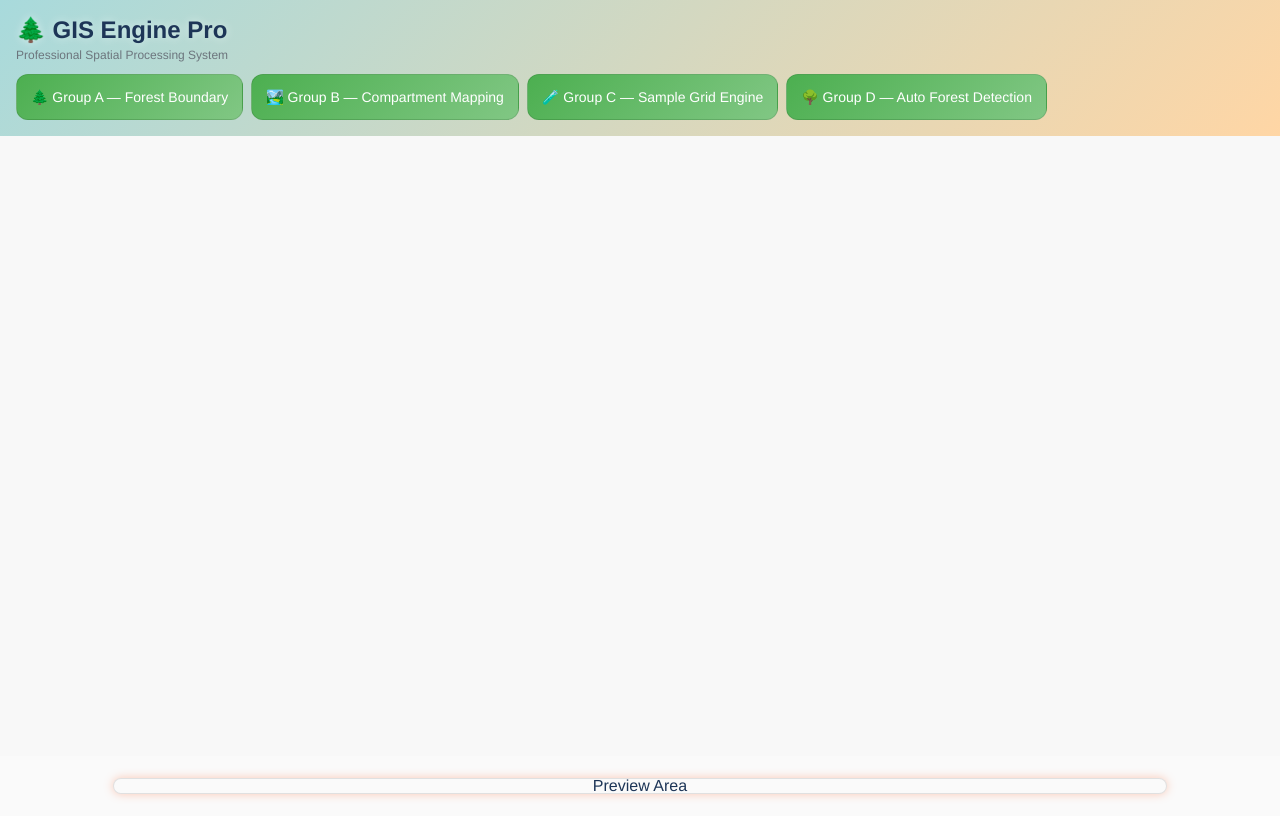
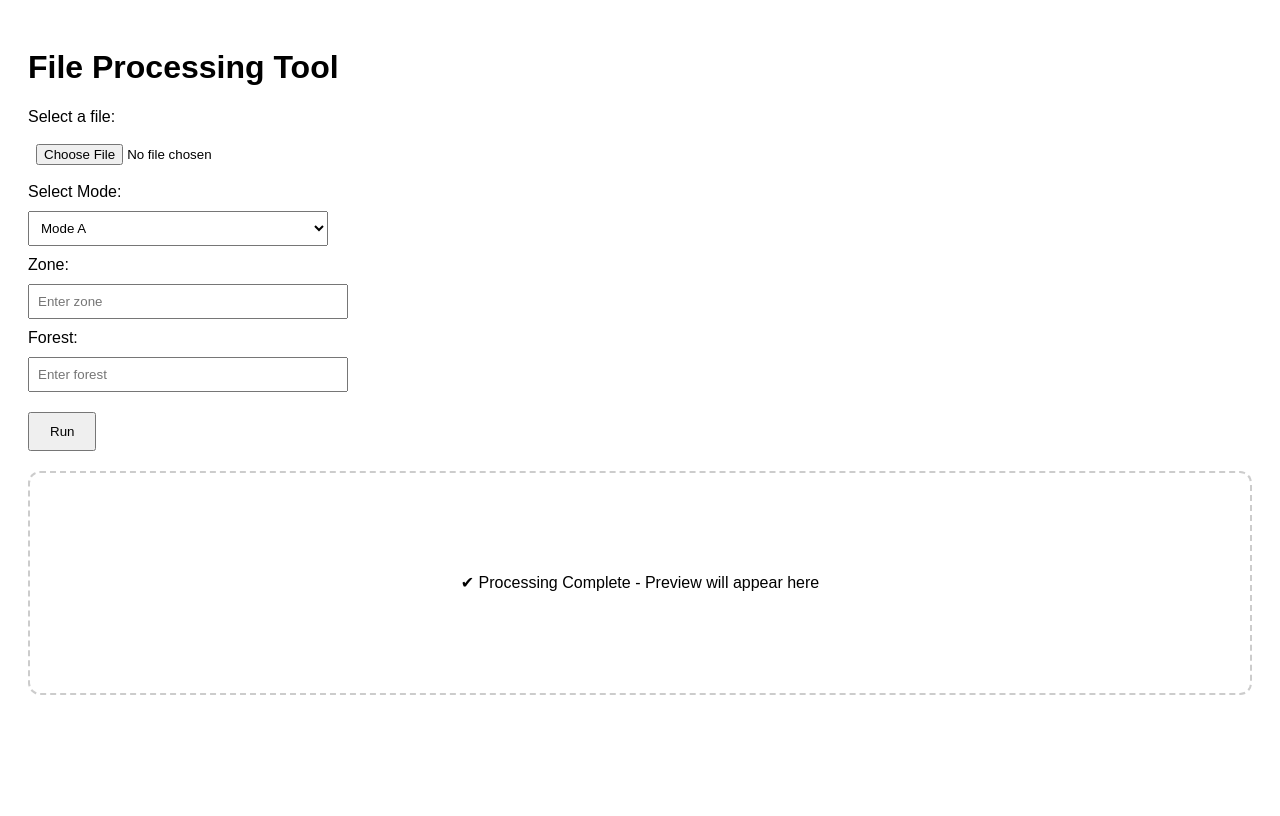
Before and after one commit to 1ravikafle-glitch/ElfakGISProStudio, a Flask app: page / in a window 1280 px wide. After the commit the page ends 695 px from the top, so only its background shows below. Run offline with Flask 3, Linux system fonts and the light colour scheme.

Commit message:
Update index.html

```diff
--- a/templates/index.html
+++ b/templates/index.html
@@ -2,262 +2,92 @@
 <html lang="en">
 <head>
 <meta charset="UTF-8" />
-<meta name="viewport" content="width=device-width, initial-scale=1" />
-<title>GIS Engine Pro</title>
-
+<meta name="viewport" content="width=device-width, initial-scale=1.0"/>
+<title>File Upload with Preview & Download</title>
 <style>
-  /* Reset default styles for better consistency */
-  *, *::before, *::after {
-    box-sizing: border-box;
-  }
-
-  body {
-    margin: 0;
-    font-family: 'Helvetica Neue', Helvetica, Arial, sans-serif;
-    background: #f8f8f8; /* Light creamy background */
-    color: #333; /* Darker text for contrast */
-    height: 100vh;
-    display: flex;
-    flex-direction: column;
-  }
-
-  /* Top header styles with green, white, and orange accents */
-  .header {
-    padding: 16px;
-    background: linear-gradient(135deg, #a8dadc, #ffd6a5); /* Soft green to orange gradient */
-    display: flex;
-    flex-direction: column;
-    align-items: stretch;
-  }
-
-  .header-title {
-    font-size: 24px;
-    font-weight: 700;
-    display: flex;
-    align-items: center;
-    gap: 8px;
-    color: #1d3557; /* Deep blue for contrast */
-    text-shadow: 0 0 10px #ffffff88;
-  }
-
-  .header-sub {
-    font-size: 12px;
-    color: #6c757d; /* Grayish */
-    margin-top: 4px;
-    margin-bottom: 12px;
-  }
-
-  /* Buttons container with orange accents */
-  .buttons-container {
-    display: flex;
-    gap: 8px;
-    flex-wrap: wrap;
-  }
-
-  /* Group cards with green and orange gradients and hover effects */
-  .card {
-    padding: 14px;
-    border-radius: 12px;
-    cursor: pointer;
-    transition: all 0.3s ease;
-    background: linear-gradient(135deg, #4caf50, #81c784); /* Green gradient */
-    border: 1px solid rgba(0,0,0,0.1);
-    display: flex;
-    align-items: center;
-    font-size: 14px;
-    color: #fff;
-  }
-
-  .card:hover {
-    background: linear-gradient(135deg, #66bb6a, #a5d6a7);
-    transform: translateY(-2px);
-  }
-
-  .card.active {
-    background: linear-gradient(135deg, #2e7d32, #388e3c); /* Darker green for active */
-    border-color: #ffd6a5; /* Light orange border */
-    box-shadow: 0 0 15px #388e3c66;
-  }
-
-  /* Panel styles */
-  #panel {
-    margin-top: 20px;
-    opacity: 0;
-    transform: translateY(10px);
-    transition: all 0.4s ease;
-  }
-
-  #panel.show {
-    opacity: 1;
-    transform: translateY(0);
-  }
-
-  /* Sections styles */
-  .section {
-    display: none;
-    margin-top: 10px;
-    padding-top: 10px;
-    border-top: 1px solid rgba(0,0,0,0.1);
-    display: flex;
-    flex-direction: column;
-  }
-
-  /* Inputs styles with white and orange accents */
-  input, select {
-    width: 100%;
-    padding: 12px;
-    margin-top: 10px;
-    border-radius: 10px;
-    background: #ffffff; /* White background for inputs */
-    border: 1px solid rgba(0,0,0,0.2);
-    color: #333;
-    outline: none;
-    font-size: 14px;
-    transition: border-color 0.2s ease, box-shadow 0.2s ease;
-  }
-
-  input:focus, select:focus {
-    border-color: #ff7f50; /* Coral orange outline */
-    box-shadow: 0 0 8px #ff7f5066;
-  }
-
-  /* Button styles with orange gradient and glow */
-  .btn {
-    width: 100%;
-    margin-top: 15px;
-    padding: 12px;
-    border-radius: 10px;
-    background: linear-gradient(135deg, #ff7f50, #ffb347); /* Orange shades */
-    border: none;
-    font-weight: 600;
-    cursor: pointer;
-    font-size: 14px;
-    transition: all 0.3s ease, box-shadow 0.2s ease;
-  }
-
-  .btn:hover {
-    background: linear-gradient(135deg, #ffb347, #ff7f50);
-    box-shadow: 0 0 15px #ff7f5066;
-    transform: scale(1.02);
-  }
-
-  /* Preview container styles with glow effect */
-  .preview {
-    flex: 1;
-    display: flex;
-    align-items: center;
-    justify-content: center;
-    padding: 20px;
-    background-color: #fafafa; /* Slightly off-white for contrast */
-  }
-
-  .box {
-    width: 85%;
-    height: 80%;
-    border-radius: 16px;
-    background: rgba(255,255,255,0.03);
-    border: 1px solid rgba(0,0,0,0.1);
-    display: flex;
-    align-items: center;
-    justify-content: center;
-    overflow: hidden;
-    font-size: 16px;
-    text-align: center;
-    color: #1d3557; /* Deep blue text for contrast */
-    box-shadow: 0 0 10px #ff7f5066;
-  }
+  body { font-family: Arial, sans-serif; padding: 20px; }
+  h2 { margin-top: 40px; }
+  input[type="file"], select, input[type="text"] {
+    display: block; margin: 10px 0; padding: 8px; width: 300px; }
+  button { padding: 10px 20px; margin-top: 10px; cursor: pointer; }
+  .preview { margin-top: 20px; }
+  .box { padding: 10px; border: 2px dashed #ccc; border-radius: 12px; min-height: 200px; display: flex; align-items: center; justify-content: center; }
+  #preview img { max-width: 100%; border-radius: 12px; }
 </style>
 </head>
 <body>
 
-<!-- Top Header -->
-<div class="header">
-  <div class="header-title">
-    🌲 GIS Engine Pro
-  </div>
-  <div class="header-sub">Professional Spatial Processing System</div>
-  <div class="buttons-container">
-    <div class="card" onclick="setGroup('A')">🌲 Group A — Forest Boundary</div>
-    <div class="card" onclick="setGroup('B')">🏞️ Group B — Compartment Mapping</div>
-    <div class="card" onclick="setGroup('C')">🧪 Group C — Sample Grid Engine</div>
-    <div class="card" onclick="setGroup('D')">🌳 Group D — Auto Forest Detection</div>
-  </div>
-</div>
+<h1>File Processing Tool</h1>
 
-<!-- Bottom Area: Processing Panel and Preview -->
-<div style="display:flex; flex:1; flex-direction:column;">
-  <!-- Processing Panel -->
-  <div id="panel" class="panel" style="padding: 16px;">
-    <!-- File Upload -->
+<label for="file">Select a file:</label>
 <input type="file" id="file" />
 
-    <!-- Group A Section -->
-    <div id="aBox" class="section">
-      <small>Forest Name (required only for Group A)</small>
-      <input id="forest" placeholder="Enter forest name" />
-    </div>
-
-    <!-- UTM Zone -->
-    <select id="zone">
-      <option value="44">UTM 44N</option>
-      <option value="45">UTM 45N</option>
+<label for="mode">Select Mode:</label>
+<select id="mode">
+  <option value="A">Mode A</option>
+  <option value="B">Mode B</option>
+  <option value="C">Mode C</option>
 </select>
 
-    <!-- Group C Grid Settings -->
-    <div id="cBox" class="section">
-      <small>Input Source (required)</small>
-      <select id="source">
-        <option value="A">Group A Data</option>
-        <option value="B">Group B Data</option>
-        <option value="ZIP">Shapefile ZIP</option>
-      </select>
+<label for="zone">Zone:</label>
+<input type="text" id="zone" placeholder="Enter zone" />
 
-      <small>Grid Settings</small>
-      <input id="w" placeholder="Cell Width (m)" />
-      <input id="h" placeholder="Cell Height (m)" />
-      <input id="rows" placeholder="Rows" />
-      <input id="cols" placeholder="Columns" />
-    </div>
+<!-- Additional inputs based on mode -->
+<div id="additionalInputs"></div>
 
-    <!-- Run Button -->
-    <button class="btn" onclick="run()">Run Processing</button>
-  </div>
+<button onclick="run()">Run</button>
 
-  <!-- Preview Area -->
 <div class="preview">
   <div class="box" id="preview">
-      Preview Area
-    </div>
+    <div id="previewContent">✔ Processing Complete - Preview will appear here</div>
+    <a id="downloadLink" style="display:none; margin-top:10px; padding:10px 20px; border:none; border-radius:8px; background:#ff7f50; color:#fff; font-weight:600; cursor:pointer; text-decoration:none;">Download Processed File</a>
   </div>
 </div>
 
 <script>
-  let mode = null;
+  const modeSelect = document.getElementById('mode');
+  const additionalInputsDiv = document.getElementById('additionalInputs');
 
-  function setGroup(m) {
-    mode = m;
+modeSelect.addEventListener('change', () => {
+  updateAdditionalInputs();
+});
 
-    document.querySelectorAll('.card').forEach(c => c.classList.remove('active'));
-    event.target.classList.add('active');
-
-    document.getElementById("panel").classList.add("show");
-
-    // Reset sections visibility
-    document.getElementById("aBox").style.display = "none";
-    document.getElementById("cBox").style.display = "none";
-
-    // Show relevant section
-    if (mode === "A") {
-      document.getElementById("aBox").style.display = "block";
-    }
-    if (mode === "C") {
-      document.getElementById("cBox").style.display = "block";
+function updateAdditionalInputs() {
+  const mode = modeSelect.value;
+  additionalInputsDiv.innerHTML = '';
+  if (mode === 'A') {
+    additionalInputsDiv.innerHTML = `
+      <label for="forest">Forest:</label>
+      <input type="text" id="forest" placeholder="Enter forest" />
+    `;
+  } else if (mode === 'C') {
+    additionalInputsDiv.innerHTML = `
+      <label for="source">Source:</label>
+      <input type="text" id="source" placeholder="Enter source" />
+      <label for="w">Width (w):</label>
+      <input type="text" id="w" placeholder="Width" />
+      <label for="h">Height (h):</label>
+      <input type="text" id="h" placeholder="Height" />
+      <label for="rows">Rows:</label>
+      <input type="text" id="rows" placeholder="Rows" />
+      <label for="cols">Columns:</label>
+      <input type="text" id="cols" placeholder="Columns" />
+    `;
   }
 }
 
+updateAdditionalInputs();
+
 async function run() {
+  const fileInput = document.getElementById('file');
+  if (!fileInput.files.length) {
+    alert('Please select a file.');
+    return;
+  }
+
   let fd = new FormData();
-    fd.append("file", document.getElementById("file").files[0]);
+  fd.append("file", fileInput.files[0]);
+  const mode = document.getElementById("mode").value;
   fd.append("mode", mode);
   fd.append("zone", document.getElementById("zone").value);
 
@@ -274,11 +104,43 @@
   }
 
   try {
-      let res = await fetch("/upload", { method: "POST", body: fd });
-      let blob = await res.blob();
-      document.getElementById("preview").innerHTML = "✔ Processing Complete - Download Ready";
+    const res = await fetch("/upload", { method: "POST", body: fd });
+    const blob = await res.blob();
+
+    // Generate URL for download
+    const url = URL.createObjectURL(blob);
+
+    // Setup download link
+    const downloadLink = document.getElementById("downloadLink");
+    downloadLink.href = url;
+    downloadLink.download = "processed_file"; // You can set a dynamic filename if needed
+    downloadLink.style.display = "inline-block";
+
+    // Handle preview based on file type
+    const previewContent = document.getElementById("previewContent");
+    previewContent.innerHTML = ""; // Clear previous preview
+
+    if (blob.type.startsWith("image/")) {
+      const img = document.createElement("img");
+      img.src = url;
+      previewContent.appendChild(img);
+    } else if (blob.type.startsWith("text/")) {
+      const reader = new FileReader();
+      reader.onload = () => {
+        const textPreview = document.createElement("pre");
+        textPreview.textContent = reader.result;
+        textPreview.style.whiteSpace = "pre-wrap";
+        textPreview.style.maxHeight = "200px";
+        textPreview.style.overflowY = "auto";
+        previewContent.appendChild(textPreview);
+      };
+      reader.readAsText(blob);
+    } else {
+      previewContent.textContent = "Preview not available.";
+    }
+
   } catch (error) {
-      document.getElementById("preview").innerHTML = "❌ Error during processing.";
+    document.getElementById("previewContent").textContent = "❌ Error during processing.";
     console.error(error);
   }
 }
```
Lines whose indentation alone changed are shown as unchanged.
